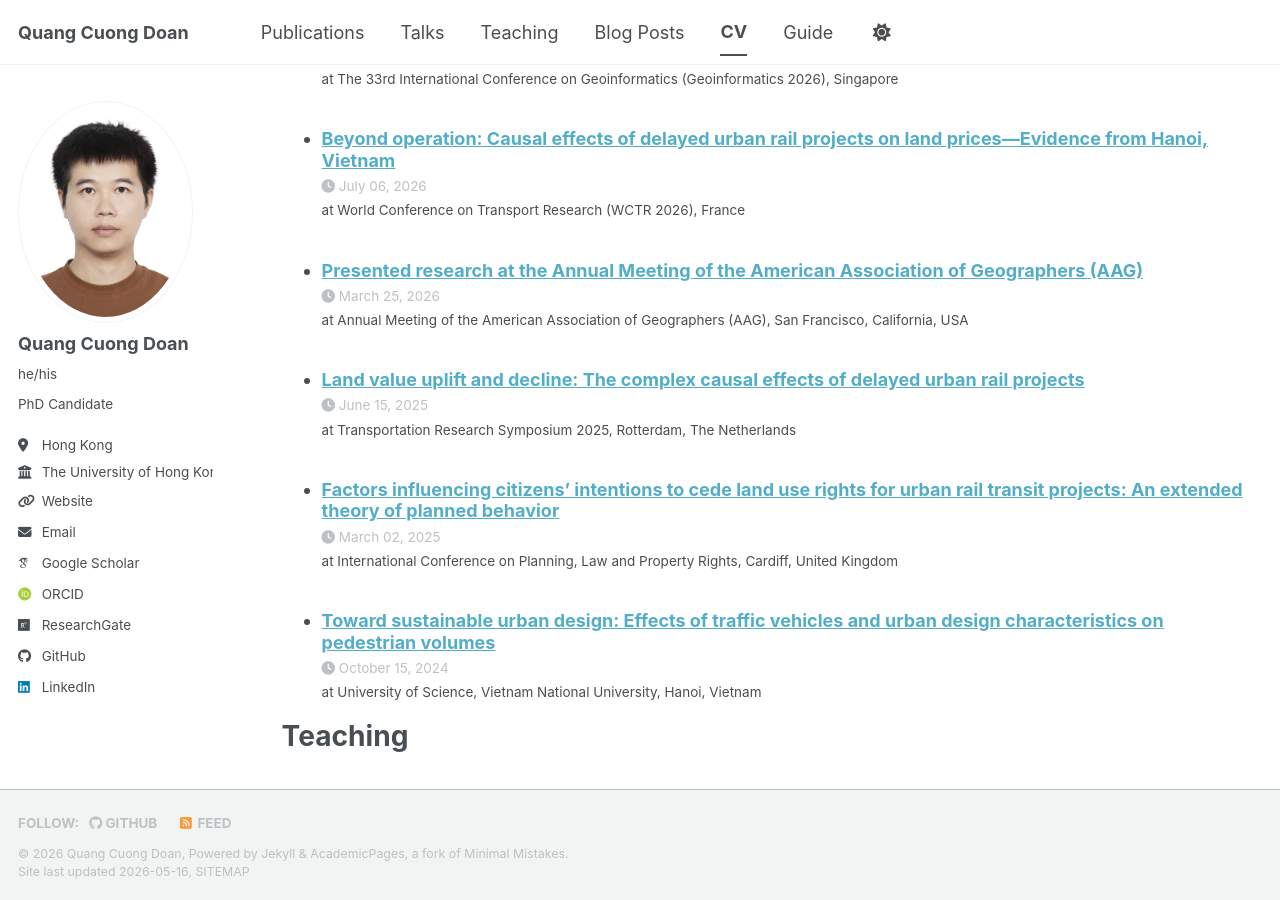
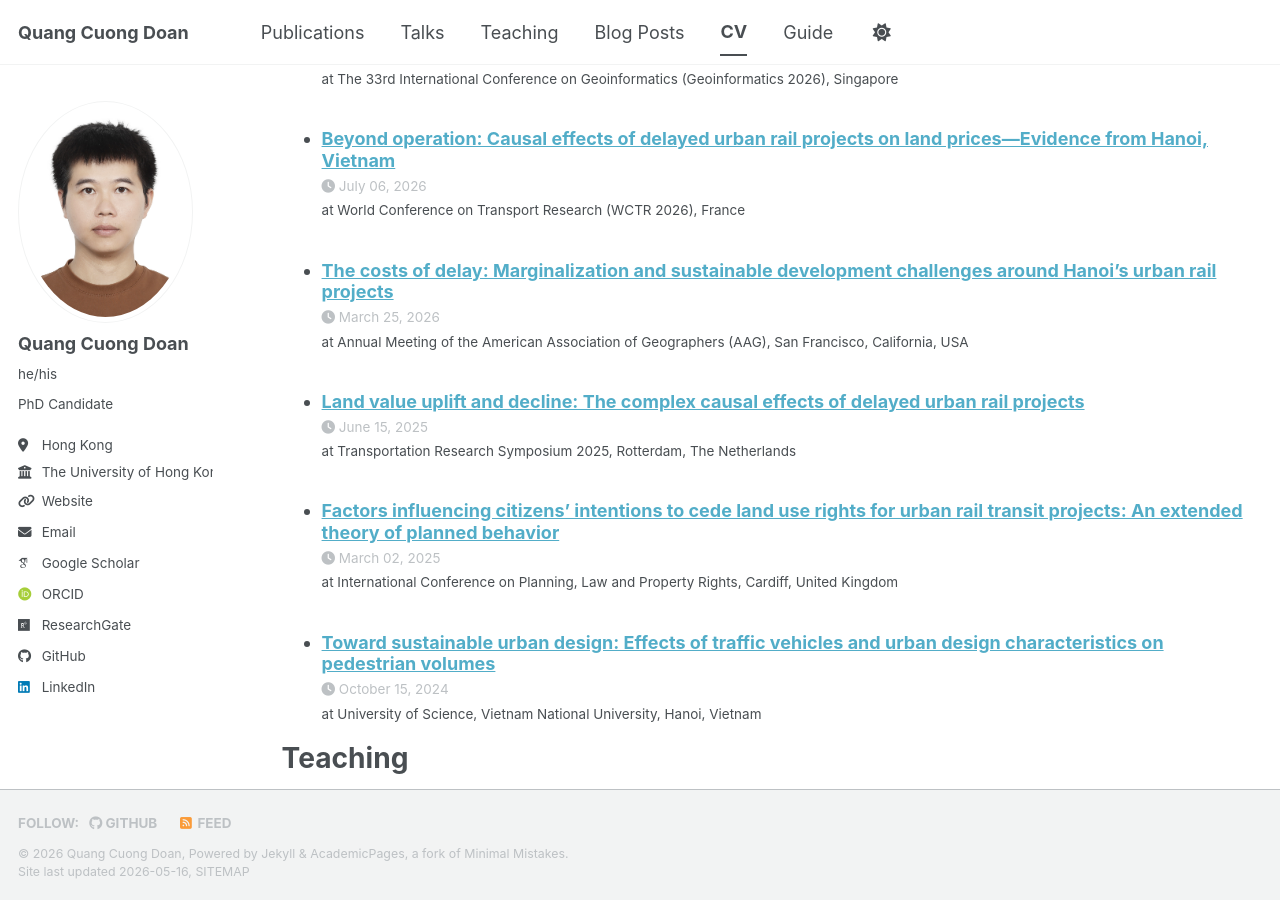
Before and after one commit to cuonghku95/cuonghku95.github.io, a Jekyll site: the page built from _pages/cv.md, in a window 1280 px wide and 900 px high, scrolled down 2458 px. Built offline with Jekyll 4.4.1, drawn with Linux system fonts in a browser that asks for light colours; some web fonts are replaced; a script bundle is joined from its source files by our own code; library files that are not in the unit come from our copies.

Commit message:
Update 2026-03-25-aag-meeting-san-francisco.md

```diff
--- a/_talks/2026-03-25-aag-meeting-san-francisco.md
+++ b/_talks/2026-03-25-aag-meeting-san-francisco.md
@@ -1,5 +1,5 @@
 ---
-title: "Presented research at the Annual Meeting of the American Association of Geographers (AAG)"
+title: "The costs of delay: Marginalization and sustainable development challenges around Hanoi’s urban rail projects"
 collection: talks
 permalink: /talks/2026-03-25-aag-meeting-san-francisco
 date: 2026-03-25
```
